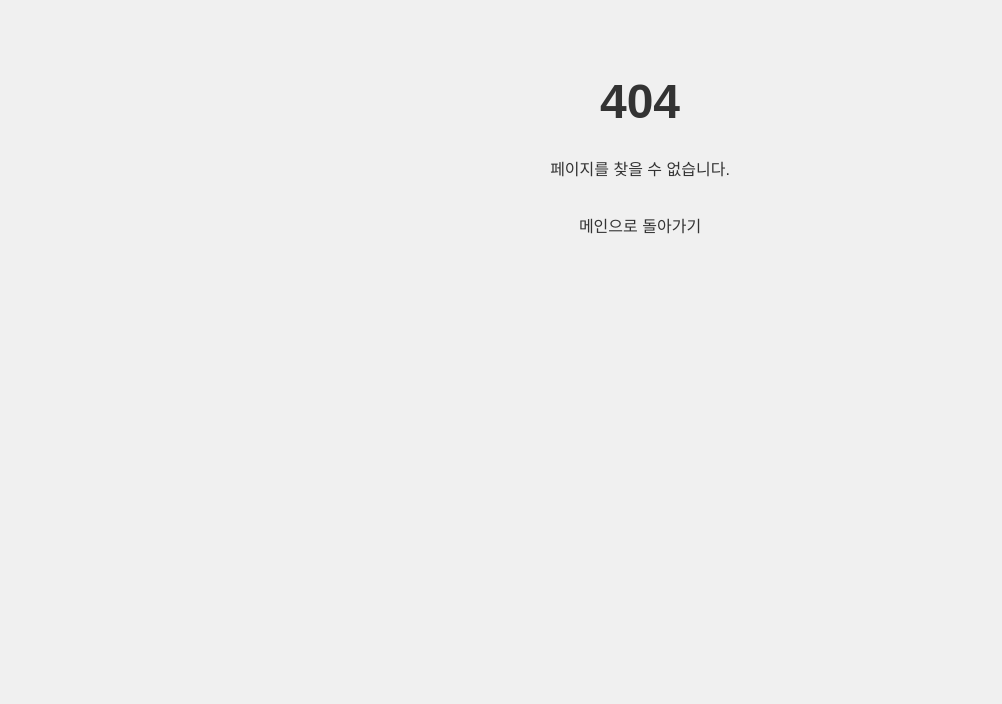
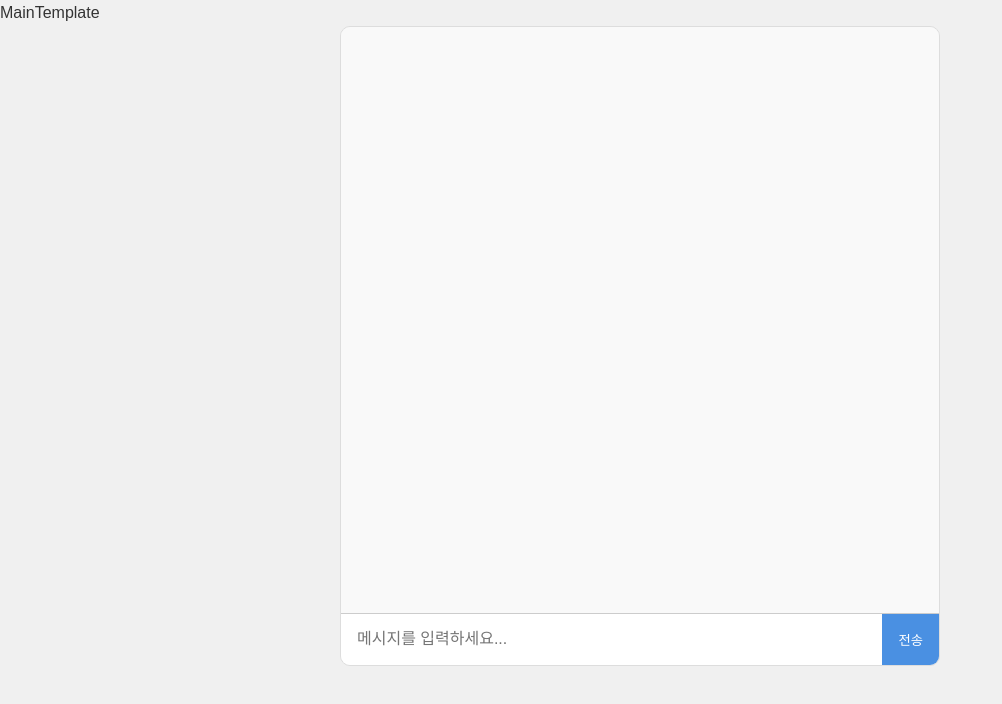
Before and after one commit to MrLizzaard/reactTypescriptTemplate, a React (Create React App) app: page /chat-bot in a window 1280 px wide. Before the commit this address had no page. Shown: the top 704 px of the page, without its empty margins (0-1002 px from the left). Built offline with nearby package versions, Linux system fonts and the light colour scheme.

Commit message:
UPDATE: 챗봇페이지 추가

```diff
--- a/src/Router.tsx
+++ b/src/Router.tsx
@@ -4,6 +4,7 @@ import Introduce from "./pages/Introduce";
 import MainPage from "./pages/MainPage";
 import NotFound from "./pages/NotFound";
 import Projects from "./pages/Projects";
+import ChatBot from "./pages/ChatBot";
 
 interface RouterItem {
   path: string;
@@ -14,6 +15,7 @@ interface RouterItem {
 const routerItems: RouterItem[] = [
   { path: "/", element: <Introduce />, title: "소개" },
   { path: "/projects", element: <Projects />, title: "프로젝트" },
+  { path: "/chat-bot", element: <ChatBot />, title: "챗봇" },
 ];
 
 const Router = () => {
--- /dev/null
+++ b/src/pages/ChatBot.tsx
@@ -0,0 +1,70 @@
+// src/pages/ChatBot.tsx
+import React, { useState } from "react";
+import styled from "styled-components";
+
+const Container = styled.div`
+  display: flex;
+  flex-direction: column;
+  height: 80vh;
+  max-width: 600px;
+  margin: 0 auto;
+  border: 1px solid #ddd;
+  border-radius: 10px;
+  overflow: hidden;
+`;
+
+const ChatLog = styled.div`
+  flex: 1;
+  padding: 1rem;
+  overflow-y: auto;
+  background: #f9f9f9;
+`;
+
+const InputWrapper = styled.form`
+  display: flex;
+  border-top: 1px solid #ccc;
+`;
+
+const Input = styled.input`
+  flex: 1;
+  padding: 1rem;
+  border: none;
+  font-size: 1rem;
+`;
+
+const Button = styled.button`
+  padding: 1rem;
+  background: ${({ theme }) => theme.colors.primary};
+  color: white;
+  border: none;
+`;
+
+const ChatBot = () => {
+  const [messages, setMessages] = useState<string[]>([]);
+  const [input, setInput] = useState("");
+
+  const handleSubmit = (e: React.FormEvent) => {
+    e.preventDefault();
+    if (!input.trim()) return;
+    setMessages((prev) => [...prev, `👤 ${input}`, `🤖 답변: ${input}`]); // 임시 답변
+    setInput("");
+  };
+
+  return (
+    <>
+      <Container>
+        <ChatLog>
+          {messages.map((msg, i) => (
+            <div key={i}>{msg}</div>
+          ))}
+        </ChatLog>
+        <InputWrapper onSubmit={handleSubmit}>
+          <Input placeholder="메시지를 입력하세요..." value={input} onChange={(e) => setInput(e.target.value)} />
+          <Button type="submit">전송</Button>
+        </InputWrapper>
+      </Container>
+    </>
+  );
+};
+
+export default ChatBot;
```
